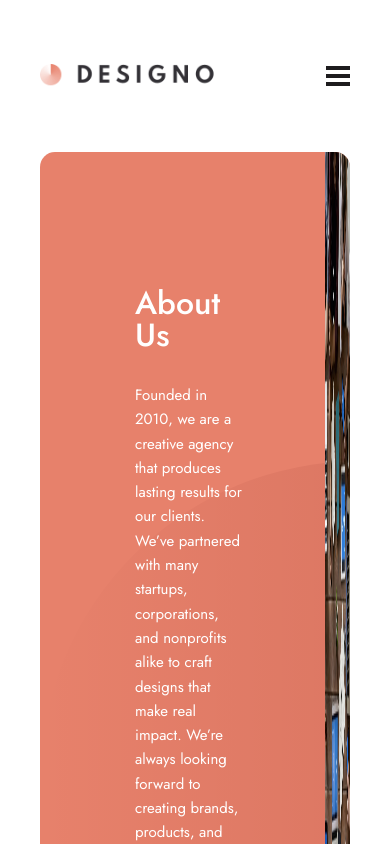
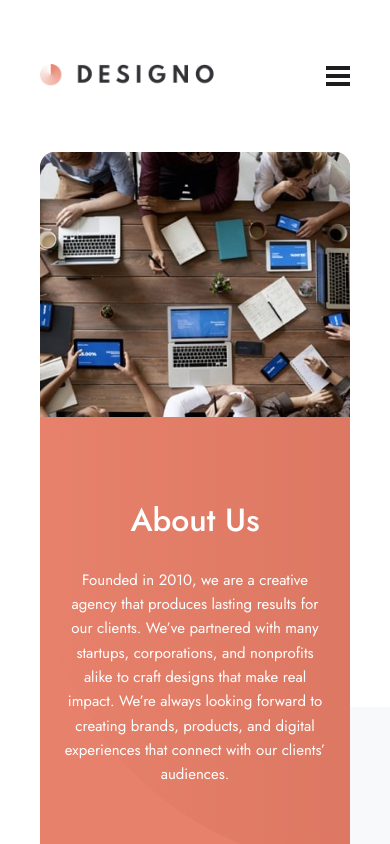
Before and after one commit to MaxTarasevich/designo-multi-page-website-react, a React (Create React App) app: page /about in a window 390 px wide. Shown: the top 844 px of the page. Built offline with nearby package versions, Linux system fonts and the light colour scheme.

Commit message:
feat: add tablet-mobile design aboutHeader

```diff
--- a/src/components/aboutHeader/AboutHeader.scss
+++ b/src/components/aboutHeader/AboutHeader.scss
@@ -15,6 +15,11 @@
         background-position: bottom left;
         border-radius: 15px;
         overflow: hidden;
+
+        @media(max-width:900px){
+            flex-direction: column;
+            text-align: center;
+        }
     }
 
     &-contact{
@@ -24,7 +29,17 @@
 
     &__content{
         padding: 135px 82px 135px 95px;
-        max-width: 635px
+        max-width: 635px;
+
+        @media(max-width:900px){
+            order: 2;
+            padding: 64px 58px;
+            margin: 0 auto;
+        }
+
+        @media(max-width:768px){
+            padding: 80px 24px;
+        }
     }
 
     &__title{
@@ -37,4 +52,20 @@
         color: $white;
     }
 
+    &__image{
+        min-width: 43%;
+
+        @media(max-width:900px){
+            order: 1;
+        }
+
+        @media(max-width:768px){
+            max-height: 320px;
+        }
+
+        img{
+            object-fit: cover;
+        }
+    }
+
 }
--- a/src/components/aboutHeader/AboutHeader.tsx
+++ b/src/components/aboutHeader/AboutHeader.tsx
@@ -1,5 +1,4 @@
 import React from 'react'
-import Button from '../button/Button'
 import ContactForm from '../contactForm/ContactForm'
 
 import Wrapper from '../wrapper/Wrapper'
@@ -9,7 +8,11 @@ import './AboutHeader.scss'
 interface Props{
     title:string
     text:string
-    image?:string
+    image?:{
+        desktop:string,
+        tablet:string,
+        mobile:string
+    }
     contact?:boolean
 }
 
@@ -32,9 +35,11 @@ const AboutHeader:React.FC<Props> = ({title,text,image,contact}) => {
                 contact ?
                     <ContactForm />
                 :
-                    <div className="aboutHeader__image">
-                        <img src={image} alt="About Us" />
-                    </div>
+                    <picture className="aboutHeader__image">
+                        <source media="(max-width:768px)" srcSet={image?.mobile} />
+                        <source media="(max-width:900px )" srcSet={image?.tablet} />
+                        <img src={image?.desktop} alt="About Us" />
+                    </picture>
             }
 
         </Wrapper>
--- a/src/components/contactForm/ContactForm.scss
+++ b/src/components/contactForm/ContactForm.scss
@@ -7,6 +7,10 @@
     display: flex;
     flex-direction: column;
     gap: 25px;
+
+    @media(max-width:900px){
+        order: 3;
+    }
 
     .btn{
         align-self: flex-end;
--- /dev/null
+++ b/src/constants/imagesMobile.js
@@ -0,0 +1,9 @@
+import aboutMobile from '../assets/about/mobile/image-about-hero.jpg'
+
+
+const imagesMobile = {
+    aboutMobile,
+
+
+ }
+ export default imagesMobile
--- a/src/constants/imagesTablet.js
+++ b/src/constants/imagesTablet.js
@@ -2,6 +2,7 @@ import hero from '../assets/home/tablet/image-hero-home-tablet.png'
 import appDes from '../assets/home/tablet/image-app-design.jpg'
 import webDes from '../assets/home/tablet/image-web-design.jpg'
 import graphicDes from '../assets/home/tablet/image-graphic-design.jpg'
+import aboutHero from '../assets/about/tablet/image-about-hero.jpg'
 
 
 const imagesTablet = {
@@ -9,7 +10,7 @@ const imagesTablet = {
    appDes,
    webDes,
    graphicDes,
-
+   aboutHero,
 
 }
 export default imagesTablet
--- a/src/pages/About.tsx
+++ b/src/pages/About.tsx
@@ -7,6 +7,8 @@ import Nav from '../components/navigation/Nav'
 import Talk from '../components/Talk/Talk'
 
 import images from '../constants/images'
+import imagesTablet from '../constants/imagesTablet'
+import imagesMobile from '../constants/imagesMobile'
 
 const AboutCardInfoData=[
   {
@@ -29,7 +31,11 @@ const AboutCardInfoData=[
 const AboutHeaderData = {
   title:'About Us',
   text:'Founded in 2010, we are a creative agency that produces lasting results for our clients. We’ve partnered with many startups, corporations, and nonprofits alike to craft designs that make real impact. We’re always looking forward to creating brands, products, and digital experiences that connect with our clients’ audiences.',
-  image:`${images.aboutHero}`
+  image:{
+    desktop:images.aboutHero,
+    tablet:imagesTablet.aboutHero,
+    mobile:imagesMobile.aboutMobile
+  }
 }
 
 const About = () => {
```
